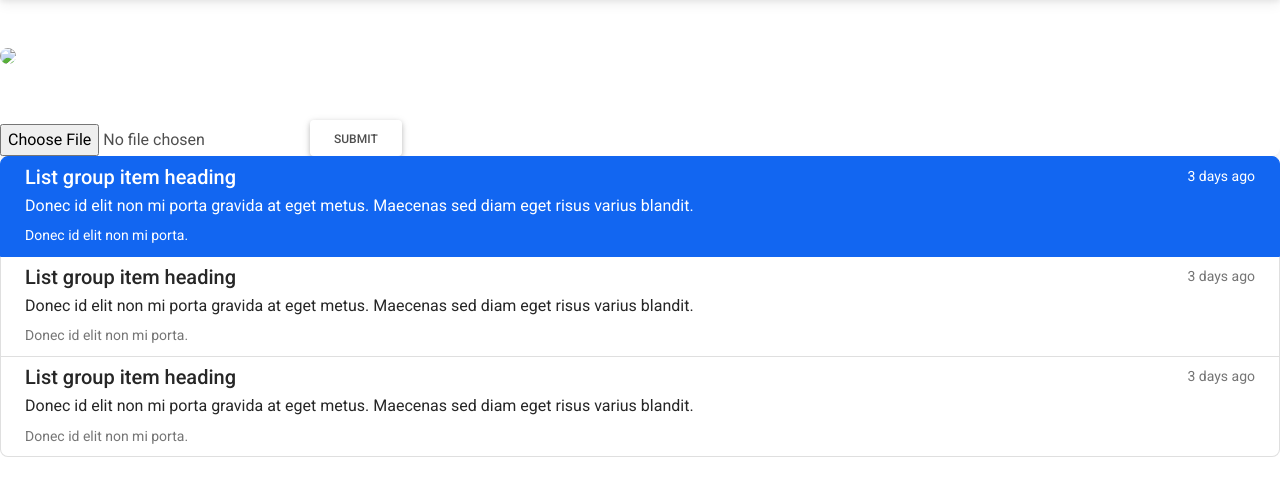
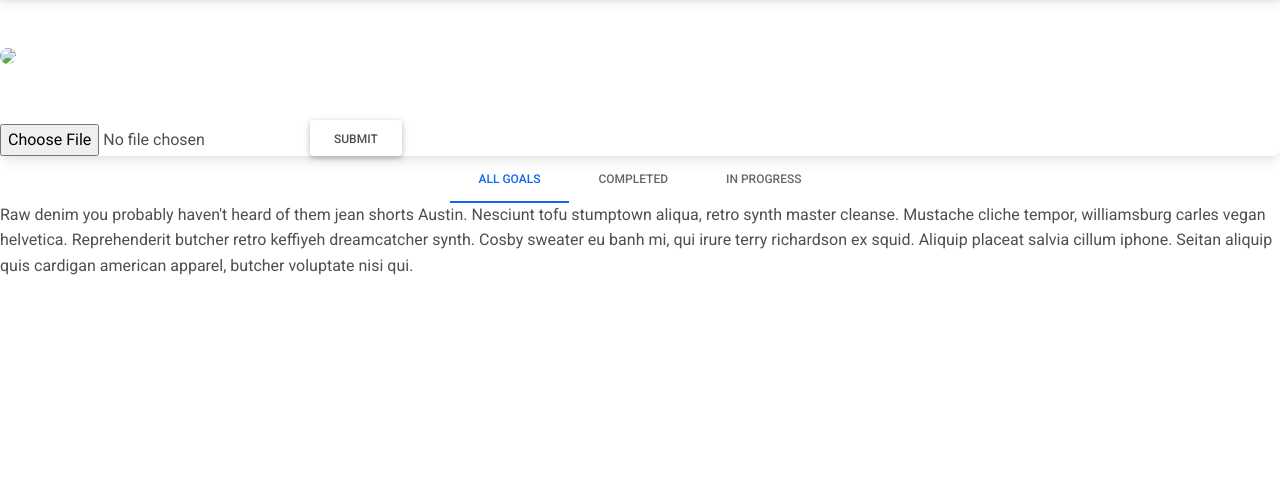
Before and after one commit to paullally/MS3, a Flask app: template templates/profile.html in a window 1280 px wide. Shown: the part 59-555 px from the top of the page. Run offline with Flask 2, Linux system fonts and the light colour scheme; the template is opened without the code that fills it, so the values that code supplies are empty; some libraries are stand-ins or nearby versions.

Commit message:
update styling on profile page

```diff
--- a/templates/profile.html
+++ b/templates/profile.html
@@ -107,39 +107,46 @@ loading="lazy"
         <input type="submit" name="submit" class="btn primary-button d-inline">
     </form>
 </div>
-<div class="list-group">
-  <a href="#" class="list-group-item list-group-item-action active" aria-current="true">
-    <div class="d-flex w-100 justify-content-between">
-      <h5 class="mb-1">List group item heading</h5>
-      <small>3 days ago</small>
+<div class="row">
+  <div class="col-lg-12">
+    <ul class="nav nav-tabs d-flex justify-content-center" id="myTab" role="tablist">
+      <li class="nav-item">
+        <a class="nav-link active" id="home-tab" data-toggle="tab" href="#home" role="tab" aria-controls="home"
+          aria-selected="true">All Goals</a>
+      </li>
+      <li class="nav-item">
+        <a class="nav-link" id="profile-tab" data-toggle="tab" href="#profile" role="tab" aria-controls="profile"
+          aria-selected="false">Completed</a>
+      </li>
+      <li class="nav-item">
+        <a class="nav-link" id="contact-tab" data-toggle="tab" href="#contact" role="tab" aria-controls="contact"
+          aria-selected="false">In Progress</a>
+      </li>
+    </ul>
+    <div class="tab-content" id="myTabContent">
+      <div class="tab-pane fade show active" id="home" role="tabpanel" aria-labelledby="home-tab">Raw denim you
+        probably haven't heard of them jean shorts Austin. Nesciunt tofu stumptown aliqua, retro synth master
+        cleanse. Mustache cliche tempor, williamsburg carles vegan helvetica. Reprehenderit butcher retro
+        keffiyeh dreamcatcher synth. Cosby sweater eu banh mi, qui irure terry richardson ex squid. Aliquip
+        placeat salvia cillum iphone. Seitan aliquip quis cardigan american apparel, butcher voluptate nisi
+        qui.</div>
+      <div class="tab-pane fade" id="profile" role="tabpanel" aria-labelledby="profile-tab">Food truck fixie
+        locavore, accusamus mcsweeney's marfa nulla single-origin coffee squid. Exercitation +1 labore velit,
+        blog sartorial PBR leggings next level wes anderson artisan four loko farm-to-table craft beer twee.
+        Qui photo booth letterpress, commodo enim craft beer mlkshk aliquip jean shorts ullamco ad vinyl cillum
+        PBR. Homo nostrud organic, assumenda labore aesthetic magna delectus mollit. Keytar helvetica VHS
+        salvia yr, vero magna velit sapiente labore stumptown. Vegan fanny pack odio cillum wes anderson 8-bit,
+        sustainable jean shorts beard ut DIY ethical culpa terry richardson biodiesel. Art party scenester
+        stumptown, tumblr butcher vero sint qui sapiente accusamus tattooed echo park.</div>
+      <div class="tab-pane fade" id="contact" role="tabpanel" aria-labelledby="contact-tab">Etsy mixtape
+        wayfarers, ethical wes anderson tofu before they sold out mcsweeney's organic lomo retro fanny pack
+        lo-fi farm-to-table readymade. Messenger bag gentrify pitchfork tattooed craft beer, iphone skateboard
+        locavore carles etsy salvia banksy hoodie helvetica. DIY synth PBR banksy irony. Leggings gentrify
+        squid 8-bit cred pitchfork. Williamsburg banh mi whatever gluten-free, carles pitchfork biodiesel fixie
+        etsy retro mlkshk vice blog. Scenester cred you probably haven't heard of them, vinyl craft beer blog
+        stumptown. Pitchfork sustainable tofu synth chambray yr.</div>
     </div>
-    <p class="mb-1">
-      Donec id elit non mi porta gravida at eget metus. Maecenas sed diam eget risus
-      varius blandit.
-    </p>
-    <small>Donec id elit non mi porta.</small>
-  </a>
-  <a href="#" class="list-group-item list-group-item-action">
-    <div class="d-flex w-100 justify-content-between">
-      <h5 class="mb-1">List group item heading</h5>
-      <small class="text-muted">3 days ago</small>
-    </div>
-    <p class="mb-1">
-      Donec id elit non mi porta gravida at eget metus. Maecenas sed diam eget risus
-      varius blandit.
-    </p>
-    <small class="text-muted">Donec id elit non mi porta.</small>
-  </a>
-  <a href="#" class="list-group-item list-group-item-action">
-    <div class="d-flex w-100 justify-content-between">
-      <h5 class="mb-1">List group item heading</h5>
-      <small class="text-muted">3 days ago</small>
-    </div>
-    <p class="mb-1">
-      Donec id elit non mi porta gravida at eget metus. Maecenas sed diam eget risus
-      varius blandit.
-    </p>
-    <small class="text-muted">Donec id elit non mi porta.</small>
-  </a>
+  </div>
 </div>
+
 {% endblock %}
```
